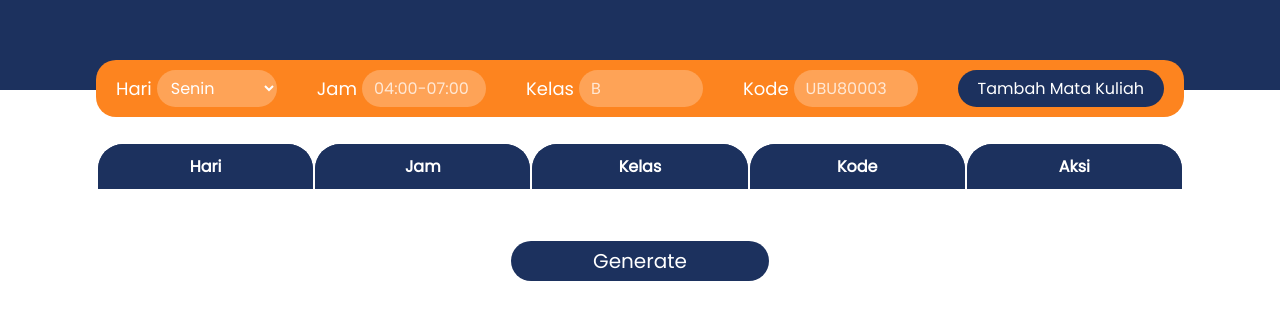
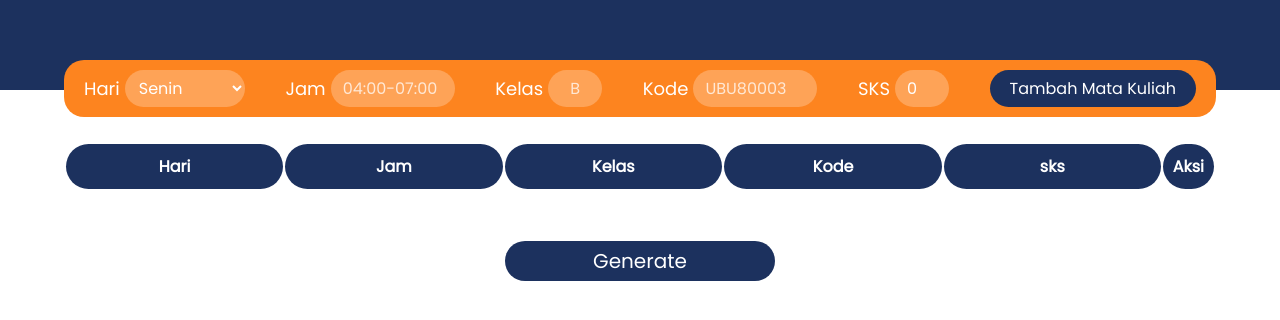
Before and after one commit to irvanhanif/krsplanv2, a React (Create React App) app: page /data in a window 1280 px wide. Shown: the part 110-430 px from the top of the page. Built offline with nearby package versions, Linux system fonts and the light colour scheme.

Commit message:
add sks to sistem

```diff
--- a/package.json
+++ b/package.json
@@ -11,6 +11,7 @@
     "react-dom": "^18.2.0",
     "react-router-dom": "^6.8.1",
     "react-scripts": "5.0.1",
+    "tesseract.js": "^4.0.2",
     "universal-cookie": "^4.0.4",
     "universal-cookie-express": "^4.0.3",
     "web-vitals": "^2.1.4"
--- a/src/component/Input.css
+++ b/src/component/Input.css
@@ -2,7 +2,7 @@
     position: relative;
     margin: auto;
     margin-top: 170px;
-    width: 85%;
+    width: 90%;
 }
 .top{
     position: absolute;
@@ -24,6 +24,9 @@
 }
 .label{
     padding: 5px 0;
+    display: flex;
+    justify-content: center;
+    align-items: center;
 }
 .control{
     display: flex;
@@ -114,3 +117,23 @@ table tr:nth-child(2n) button{
     padding: 4px 20px;
     border: 1px solid #1C315E;
 }
+.control input.sksMK,
+.control input.kelasMK{
+    width: 50px;
+}
+.control input.sksMK::placeholder,
+.control input.kelasMK::placeholder{
+    text-align: center;
+    text-indent: 0;
+}
+.control input.sksMK::-webkit-outer-spin-button,
+.control input.sksMK::-webkit-inner-spin-button{
+    -webkit-appearance: none;
+    margin: 0;
+}
+.control input.sksMK{
+    -moz-appearance: textfield;
+}
+*{
+    scroll-behavior: smooth;
+}
--- a/src/component/Input.jsx
+++ b/src/component/Input.jsx
@@ -9,6 +9,7 @@ function Input() {
     const [jam, setJam] = useState('');
     const [kelas, setKelas] = useState('');
     const [kode, setKode] = useState('');
+    const [sks, setSks] = useState(0);
     const [isEdit, setIsEdit] = useState(false);
     const [id, setId] = useState(0);
     const Cookies = new cookie();
@@ -26,7 +27,8 @@ function Input() {
           hari: hari,
           jam: jam,
           kelas: kelas,
-          kode: kode
+          kode: kode,
+          sks: sks,
         }
         setMk([...mk, matKul]);
         setHari('Senin');
@@ -40,8 +42,10 @@ function Input() {
         setJam(mk[id].jam);
         setKelas(mk[id].kelas);
         setKode(mk[id].kode);
+        setSks(mk[id].sks);
         setIsEdit(true);
         setId(id);
+        window.scrollTo(0, 0)
       }
 
       const saveMk = (e) => {
@@ -50,11 +54,13 @@ function Input() {
         mk[id].jam = jam;
         mk[id].kelas = kelas;
         mk[id].kode = kode;
+        mk[id].sks = sks;
         setMk(mk);
         setHari('Senin');
         setJam('');
         setKelas('');
         setKode('');
+        setSks(0);
         setIsEdit(false)
       }
 
@@ -93,6 +99,7 @@ function Input() {
             placeholder='04:00-07:00'
             onChange={(e) => setJam(e.target.value)}
             value={jam}
+            required
             />
           </div>
           <div className="control">
@@ -101,6 +108,7 @@ function Input() {
             placeholder='B'
             onChange={(e) => setKelas(e.target.value)}
             value={kelas}
+            required
             />
           </div>
           <div className="control">
@@ -109,6 +117,16 @@ function Input() {
             placeholder='UBU80003'
             onChange={(e) => setKode(e.target.value)}
             value={kode}
+            required
+            />
+          </div>
+          <div className="control">
+            <label className="label">SKS</label>
+            <input type="number" max={7} maxLength={1} className="sksMK"
+            placeholder='3'
+            onChange={(e) => setSks(e.target.value)}
+            value={sks}
+            required
             />
           </div>
           <div className="control">
@@ -122,6 +140,7 @@ function Input() {
               <th>Jam</th>
               <th>Kelas</th>
               <th>Kode</th>
+              <th>sks</th>
               <th>Aksi</th>
             </tr>
           </thead>
@@ -132,6 +151,7 @@ function Input() {
               <td>{cell.jam}</td>
               <td>{cell.kelas}</td>
               <td>{cell.kode}</td>
+              <td>{cell.sks}</td>
               <td>
                 <button onClick={() => editMk(index)}>Edit</button>
                 <button onClick={() => deleteMk(index)}>Delete</button>
--- a/src/component/Table.css
+++ b/src/component/Table.css
@@ -23,31 +23,31 @@
     color: white;
     padding-bottom: 50px;
 }
-table thead tr:first-child th{
+table.mainTable thead tr:first-child th{
     border-radius: 25px 25px 0 0;
     padding: 10px 0;
 }
-table thead tr:nth-child(2n-1){
+table.mainTable thead tr:nth-child(2n-1){
     background-color: #1C315E;
 }
-table thead tr:nth-child(2n){
+table.mainTable thead tr:nth-child(2n){
     background-color: #FD841F;
 }
 
-table tr td, table thead tr:nth-child(2) th{
+table.mainTable tr td, table thead tr:nth-child(2) th{
     text-align: center;
     padding: 5px;
     color: black;
 }
-table thead tr:nth-child(2) th{
+table.mainTable thead tr:nth-child(2) th{
     color: white;
 }
-table tr:nth-child(2n-1) td,
+table.mainTable tr:nth-child(2n-1) td,
 table.mainTable tr:nth-child(2n-1) td table.secondTable td{
     background-color: white;
     color: black;
 }
-table tr:nth-child(2n) td,
+table.mainTable tr:nth-child(2n) td,
 table.mainTable tr:nth-child(2n) td table.secondTable td{
     background-color: lightgrey;
     color: black;
@@ -59,3 +59,12 @@ table.mainTable tr td:first-child{
 table.mainTable td table.secondTable{
     margin: auto;
 }
+table.mainTable tr td.totalSks{
+    background-color: #1C315E;
+    color: white;
+    border-radius: 0 0 0;
+}
+table.mainTable tr td.sks{
+    background-color: #FD841F;
+    color: white;
+}
--- a/src/component/Table.jsx
+++ b/src/component/Table.jsx
@@ -5,6 +5,7 @@ import './Table.css'
 function Table() {
   const [mk, setMk] = useState([]);
   const [data, setData] = useState([]);
+  const [sks, setSks] = useState(0);
   const Cookies = new cookie();
 
   useEffect(() => {
@@ -23,7 +24,7 @@ function Table() {
       if(matkul.hari == day) {
         return matkul;
       }
-    })
+    });
   }
 
   const getDaysFromJadwal = (jadwal) => {
@@ -61,7 +62,7 @@ function Table() {
           similar.push(matkul);
         }
       })
-      return similar.length > 1 ? true : false
+      return similar.length > 1 ? true : false;
     }
 
     jadwal.forEach(matkul => {
@@ -76,14 +77,13 @@ function Table() {
             }
           }
         } else {
-          if(mataKuliah.kelas != matkul.kelas
-            ){
+          if(mataKuliah.kelas != matkul.kelas){
             if(indexKey.length == 0) indexKey.push(jadwal.indexOf(mataKuliah))
-              indexKey.push(jadwal.indexOf(matkul))
+              indexKey.push(jadwal.indexOf(matkul));
           }
         }
         if(tempIndex.length > 0){
-          indexKey = [...indexKey, tempIndex]
+          indexKey = [...indexKey, tempIndex];
         }
       }
     });
@@ -94,7 +94,7 @@ function Table() {
     let mkSimilar = [], similar = false;
     jadwal.forEach(matkul => {
       if(mkSimilar.length > 0) {
-        const len = mkSimilar.length
+        const len = mkSimilar.length;
         for (let i = 0; i < len ; i++) {
           if(mkSimilar[i].kode == matkul.kode && mkSimilar[i].kelas != matkul.kelas){
             similar = true;
@@ -115,7 +115,7 @@ function Table() {
     let mkArray = [...jadwal];
     mkArray.forEach(matkul => {
       let indexKode = getIndexMkByKode(mkArray, matkul);
-      const tempMK = matkul
+      const tempMK = matkul;
       let batas = indexKode.length;
 
       while (batas > 1) {
@@ -129,7 +129,7 @@ function Table() {
           }
         }
         else{
-          mkSpliced = mkArray.splice(indexSpliced, 1)
+          mkSpliced = mkArray.splice(indexSpliced, 1);
         }
         if(mkSpliced.length > 0){
           batas--;
@@ -228,8 +228,8 @@ function Table() {
     const deleteSimilarMk = (mkDay, jadwal = []) => {
       let splicedMatkul = [];
       for (let j = 0; j < jadwal.length; j++) {
-        if(mkDay[0].kode == jadwal[j].kode && mkDay[0].kelas == jadwal[j].kelas
-          && (mkDay[0].hari != jadwal[j].hari || mkDay[0].jam != jadwal[j].jam)){
+        if(mkDay[0].kode == jadwal[j].kode && mkDay[0].kelas == jadwal[j].kelas &&
+          (mkDay[0].hari != jadwal[j].hari || mkDay[0].jam != jadwal[j].jam)){
             const mkSplice = jadwal.splice(j, 1);
             splicedMatkul.push(mkSplice[0]);
           }
@@ -274,32 +274,30 @@ function Table() {
                   mkSpliced = [...mkSpliced, ...mkSplice];
                 }
               }
-            }else
-            if (convertTimetoInt(matkul[j], 0) < convertTimetoInt(matkul[i], 1)) {
+            }else if (convertTimetoInt(matkul[j], 0) < convertTimetoInt(matkul[i], 1)) {
                 const mkSplice = matkul.splice(Math.round(Math.random()*1) ? i : j, 1);
                 mkSpliced = [...mkSpliced, mkSplice[0]];
                 let delSimMK = deleteSimilarMk(mkSplice, [...mkArray]);
                 if(Array.isArray(delSimMK[0]) && Array.isArray(delSimMK[1])){
                   mkSpliced = [...mkSpliced, ...delSimMK[0]];
-                  mkArray = [...delSimMK[1]]
+                  mkArray = [...delSimMK[1]];
                 }
-            }
-            else if (i != j && (convertTimetoInt(matkul[i], 0) == convertTimetoInt(matkul[j], 0) ||
+            } else if (i != j && (convertTimetoInt(matkul[i], 0) == convertTimetoInt(matkul[j], 0) ||
               convertTimetoInt(matkul[i], 1) == convertTimetoInt(matkul[j], 1) )) {
               const mkSplice = matkul.splice(Math.round(Math.random()*1) ? i : j, 1);
               mkSpliced = [...mkSpliced, mkSplice[0]];
               let delSimMK = deleteSimilarMk(mkSplice, [...mkArray]);
               if(Array.isArray(delSimMK[0]) && Array.isArray(delSimMK[1])){
                 mkSpliced = [...mkSpliced, ...delSimMK[0]];
-                mkArray = [...delSimMK[1]]
+                mkArray = [...delSimMK[1]];
               }
             }
           }
         }
         matkul.forEach(mkInMatkul => {
           for (let j = 0; j < mkArray.length; j++) {
-            if(mkInMatkul.kode == mkArray[j].kode && mkInMatkul.kelas == mkArray[j].kelas
-              && (mkInMatkul.hari != mkArray[j].hari || mkInMatkul.jam != mkArray[j].jam)){
+            if(mkInMatkul.kode == mkArray[j].kode && mkInMatkul.kelas == mkArray[j].kelas &&
+              (mkInMatkul.hari != mkArray[j].hari || mkInMatkul.jam != mkArray[j].jam)){
               if(Array.isArray(simJadwal[hari.indexOf(mkArray[j].hari)])){
                 simJadwal[hari.indexOf(mkArray[j].hari)] = [...simJadwal[hari.indexOf(mkArray[j].hari)], mkArray[j]];
               }else{
@@ -309,7 +307,7 @@ function Table() {
           }
         })
       }
-      fixJadwal = [...fixJadwal, ...matkul]
+      fixJadwal = [...fixJadwal, ...matkul];
     })
     resultCanAdd = addMKSpliceToJadwal([...fixJadwal], [...mkSpliced]);
     mkSpliced = [...resultCanAdd[2]];
@@ -325,7 +323,7 @@ function Table() {
   const inputToTimeJadwal = (mkElminates = [], jamJadwal = [], hari = [], isJumat = false) => {
     let fixJadwal = [];
     for (let i = 0; i < 4; i++) {
-      fixJadwal[i] = []
+      fixJadwal[i] = [];
     }
     mkElminates.fixJadwal.forEach(matkul => {
       let start = false, end = false;
@@ -335,70 +333,72 @@ function Table() {
             if(!Array.isArray(fixJadwal[hari.indexOf(matkul.hari)])){
               fixJadwal[hari.indexOf(matkul.hari)] = [];
             }
-          start = true
-          fixJadwal[hari.indexOf(matkul.hari)][jamJadwal.indexOf(time)] = matkul
+            start = true;
+            fixJadwal[hari.indexOf(matkul.hari)][jamJadwal.indexOf(time)] = matkul;
           }else if(convertTimetoInt(matkul, 1) == convertTimetoInt({jam: time}, 1)){
             if(!Array.isArray(fixJadwal[hari.indexOf(matkul.hari)])){
-            fixJadwal[hari.indexOf(matkul.hari)] = []
+              fixJadwal[hari.indexOf(matkul.hari)] = [];
             }
-          end = true
-          fixJadwal[hari.indexOf(matkul.hari)][jamJadwal.indexOf(time)] = matkul
+            end = true;
+            fixJadwal[hari.indexOf(matkul.hari)][jamJadwal.indexOf(time)] = matkul;
           }else if(
             (convertTimetoInt(matkul, 0) < convertTimetoInt({jam: time}, 0)) &&
             (convertTimetoInt(matkul, 1) > convertTimetoInt({jam: time}, 1))
             ){
               if(!Array.isArray(fixJadwal[hari.indexOf(matkul.hari)])){
-              fixJadwal[hari.indexOf(matkul.hari)] = []
+                fixJadwal[hari.indexOf(matkul.hari)] = [];
               }
-            fixJadwal[hari.indexOf(matkul.hari)][jamJadwal.indexOf(time)] = matkul
+              fixJadwal[hari.indexOf(matkul.hari)][jamJadwal.indexOf(time)] = matkul;
           }
         })
       if(isJumat ? matkul.hari == "Jum'at" : matkul.hari != "Jum'at")
+      {
         if(!start) {
           jamJadwal.forEach(time => {
             if((convertTimetoInt(matkul, 0) > convertTimetoInt({jam: time}, 0)) &&
             (convertTimetoInt(matkul, 0) < convertTimetoInt({jam: time}, 1))){
               if(!Array.isArray(fixJadwal[hari.indexOf(matkul.hari)])){
-              fixJadwal[hari.indexOf(matkul.hari)] = []
+                fixJadwal[hari.indexOf(matkul.hari)] = [];
               }
               if(!Array.isArray(fixJadwal[hari.indexOf(matkul.hari)][jamJadwal.indexOf(time)])){
-              fixJadwal[hari.indexOf(matkul.hari)][jamJadwal.indexOf(time)] = []
+                fixJadwal[hari.indexOf(matkul.hari)][jamJadwal.indexOf(time)] = [];
               }
               fixJadwal[hari.indexOf(matkul.hari)][jamJadwal.indexOf(time)] =
-            [...fixJadwal[hari.indexOf(matkul.hari)][jamJadwal.indexOf(time)], matkul]
+              [...fixJadwal[hari.indexOf(matkul.hari)][jamJadwal.indexOf(time)], matkul];
             }
-        })
+          });
         }
         if(!end){
           jamJadwal.forEach(time => {
             if((convertTimetoInt(matkul, 1) > convertTimetoInt({jam: time}, 0)) &&
             (convertTimetoInt(matkul, 1) < convertTimetoInt({jam: time}, 1))){
               if(!Array.isArray(fixJadwal[hari.indexOf(matkul.hari)])){
-              fixJadwal[hari.indexOf(matkul.hari)] = []
+                fixJadwal[hari.indexOf(matkul.hari)] = [];
               }
               if(!Array.isArray(fixJadwal[hari.indexOf(matkul.hari)][jamJadwal.indexOf(time)])){
-              fixJadwal[hari.indexOf(matkul.hari)][jamJadwal.indexOf(time)] = []
+                fixJadwal[hari.indexOf(matkul.hari)][jamJadwal.indexOf(time)] = [];
               }
               fixJadwal[hari.indexOf(matkul.hari)][jamJadwal.indexOf(time)] =
-            [...fixJadwal[hari.indexOf(matkul.hari)][jamJadwal.indexOf(time)], matkul]
+              [...fixJadwal[hari.indexOf(matkul.hari)][jamJadwal.indexOf(time)], matkul];
             }
-        })
+          });
+        }
       }
     })
     if(!isJumat && fixJadwal.length > 4) fixJadwal.pop();
     if(!isJumat && fixJadwal.length < 5){
       fixJadwal.forEach(jadwal => {
-        if(!jadwal) jadwal = {}
-      })
+        if(!jadwal) jadwal = {};
+      });
     }
     return (isJumat? (fixJadwal[4] ? fixJadwal[4] : [{}]) : fixJadwal);
   }
 
-  const createJamJadwal = (mkElminates = [], isJumat = false) => {
+  const createJamJadwal = (mkElminates = []) => {
     let listDeltaTime = [], deltaTime = 0;
     mkElminates.fixJadwal.forEach(matkul => {
-      const deltaTimeAkumulasi = (convertTimetoInt(matkul, 1) - convertTimetoInt(matkul, 0))
-      const isNine = (deltaTimeAkumulasi.toString().substring(0, deltaTimeAkumulasi.toString().length).indexOf("9") > 0) ? 1 : 0
+      const deltaTimeAkumulasi = (convertTimetoInt(matkul, 1) - convertTimetoInt(matkul, 0));
+      const isNine = (deltaTimeAkumulasi.toString().substring(0, deltaTimeAkumulasi.toString().length).indexOf("9") > 0) ? 1 : 0;
       let tempDeltaTime = 0;
       if((deltaTimeAkumulasi + isNine) % 4 == 0){
         tempDeltaTime = (deltaTimeAkumulasi+isNine) / 4;
@@ -417,19 +417,19 @@ function Table() {
           }
         });
         if(!find || find.length == 0) listDeltaTime.push([tempDeltaTime, 1]);
-        else listDeltaTime[listDeltaTime.indexOf(find[0])] = [find[0][0], find[0][1]+1]
+        else listDeltaTime[listDeltaTime.indexOf(find[0])] = [find[0][0], find[0][1]+1];
       }else{
-        listDeltaTime.push([tempDeltaTime, 1])
+        listDeltaTime.push([tempDeltaTime, 1]);
       }
     })
     let maxDt = 0, indexDeltaTime = -1;
     listDeltaTime.forEach(dT => {
       if(maxDt == 0 || maxDt < dT[1]) {
-        maxDt = dT[1]
-        indexDeltaTime = listDeltaTime.indexOf(dT)
+        maxDt = dT[1];
+        indexDeltaTime = listDeltaTime.indexOf(dT);
       }
     })
-    deltaTime = listDeltaTime[indexDeltaTime][0]
+    deltaTime = listDeltaTime[indexDeltaTime][0];
 
     let jamJadwal = [];
     let lowTime = -1;
@@ -441,11 +441,11 @@ function Table() {
     let jam = lowTime;
     while(jam < lastTime){
       if(jamJadwal.length > 0){
-        if(jam + deltaTime >= lastTime) jamJadwal[jamJadwal.length-1] = jamJadwal[jamJadwal.length-1] + "-" + ('0'+Math.floor(lastTime/60)).slice(-2)+":"+(('0'+lastTime % 60).slice(-2))
-        else jamJadwal[jamJadwal.length-1] = jamJadwal[jamJadwal.length-1] + "-"+ ('0'+Math.floor(jam % 60 == 0 ? jam/60 - 1 : jam/60)).slice(-2)+":"+(('0'+(jam % 60 == 0 ? '59' : jam % 60 - 1)).slice(-2))
+        if(jam + deltaTime >= lastTime) jamJadwal[jamJadwal.length-1] = jamJadwal[jamJadwal.length-1] + "-" + ('0'+Math.floor(lastTime/60)).slice(-2)+":"+(('0'+lastTime % 60).slice(-2));
+        else jamJadwal[jamJadwal.length-1] = jamJadwal[jamJadwal.length-1] + "-"+ ('0'+Math.floor(jam % 60 == 0 ? jam/60 - 1 : jam/60)).slice(-2)+":"+(('0'+(jam % 60 == 0 ? '59' : jam % 60 - 1)).slice(-2));
       }
       if(jam+deltaTime < lastTime) jamJadwal.push(('0'+Math.floor(jam/60)).slice(-2)+":"+(('0'+jam % 60).slice(-2)))
-      jam+=deltaTime
+      jam+=deltaTime;
     }
 
     return jamJadwal;
@@ -466,17 +466,37 @@ function Table() {
     const mkElminates = eliminateMk(days, mkArray, mkSpliced, hari);
 
     let fixJadwal = [];
-    let jamJadwal = createJamJadwal(mkElminates)
-    fixJadwal = [...inputToTimeJadwal(mkElminates, jamJadwal, hari, false)]
-    fixJadwal = [...fixJadwal, inputToTimeJadwal(mkElminates, jamJadwal, hari, true)]
+    let tempSks = 0;
+    let tempJadwal = [];
+    mkElminates.fixJadwal.forEach(jadwal => {
+      if(tempJadwal.length == 0){
+        tempJadwal.push(jadwal);
+        tempSks += Number.parseInt(jadwal.sks);
+      }else{
+        let found = false;
+        tempJadwal.forEach(matkul => {
+          if(jadwal.kode == matkul.kode) {
+            found = true;
+          }
+        })
+        if(!found) {
+          tempJadwal.push(jadwal);
+          tempSks += Number.parseInt(jadwal.sks);
+        }
+      }
+    });
+
+    let jamJadwal = createJamJadwal(mkElminates);
+    fixJadwal = [...inputToTimeJadwal(mkElminates, jamJadwal, hari, false)];
+    fixJadwal = [...fixJadwal, inputToTimeJadwal(mkElminates, jamJadwal, hari, true)];
 
     fixJadwal.forEach(jadwal => {
       if(Array.isArray(jadwal)){
         for (let i = 0; i < jamJadwal.length; i++) {
-          if(!jadwal[i]) jadwal[i] = {}
+          if(!jadwal[i]) jadwal[i] = {};
         }
       }else if(!jadwal || jadwal == undefined){
-        jadwal = {}
+        jadwal = {};
       }
     })
     for (let j = 0; j < jamJadwal.length; j++) {
@@ -485,8 +505,9 @@ function Table() {
         else jamJadwal[j] = [jamJadwal[j], fixJadwal[i][j]];
       }
     }
-
-    setData([...jamJadwal])
+    setSks(tempSks);
+    setData([...jamJadwal]);
+    document.getElementsByClassName("mainTable")[0].scrollIntoView();
   }
 
   return (
@@ -528,6 +549,11 @@ function Table() {
                 </tr>
             ))
           }
+          <tr>
+            <td></td>
+            <td className='totalSks' colSpan={4}>Total KRS</td>
+            <td className='sks'>{sks}</td>
+          </tr>
         </tbody>
       </table>
     </div>
```
Also changed, not shown: 1 other file (tests, documents, lock files or other folders). Lines whose indentation alone changed are shown as unchanged.
